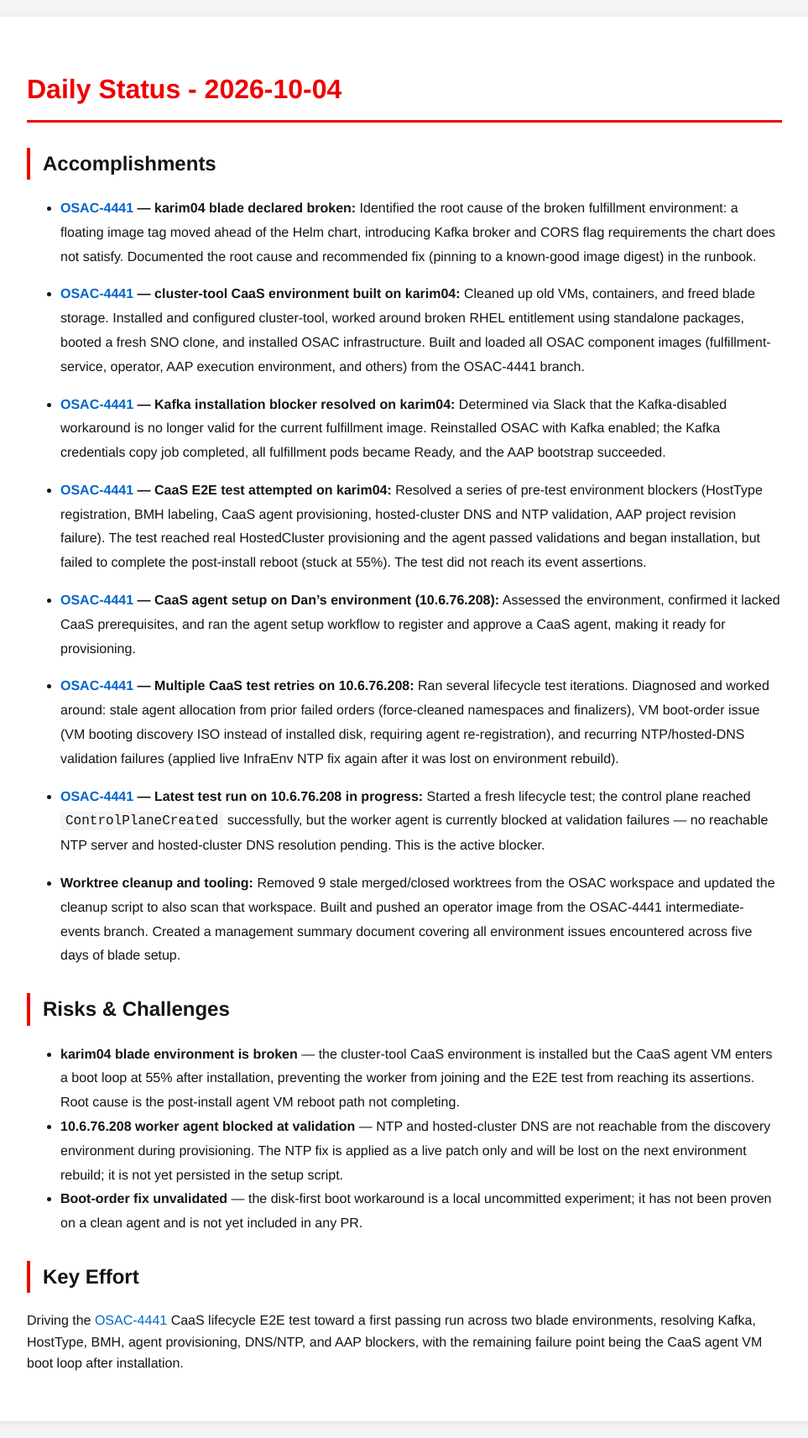
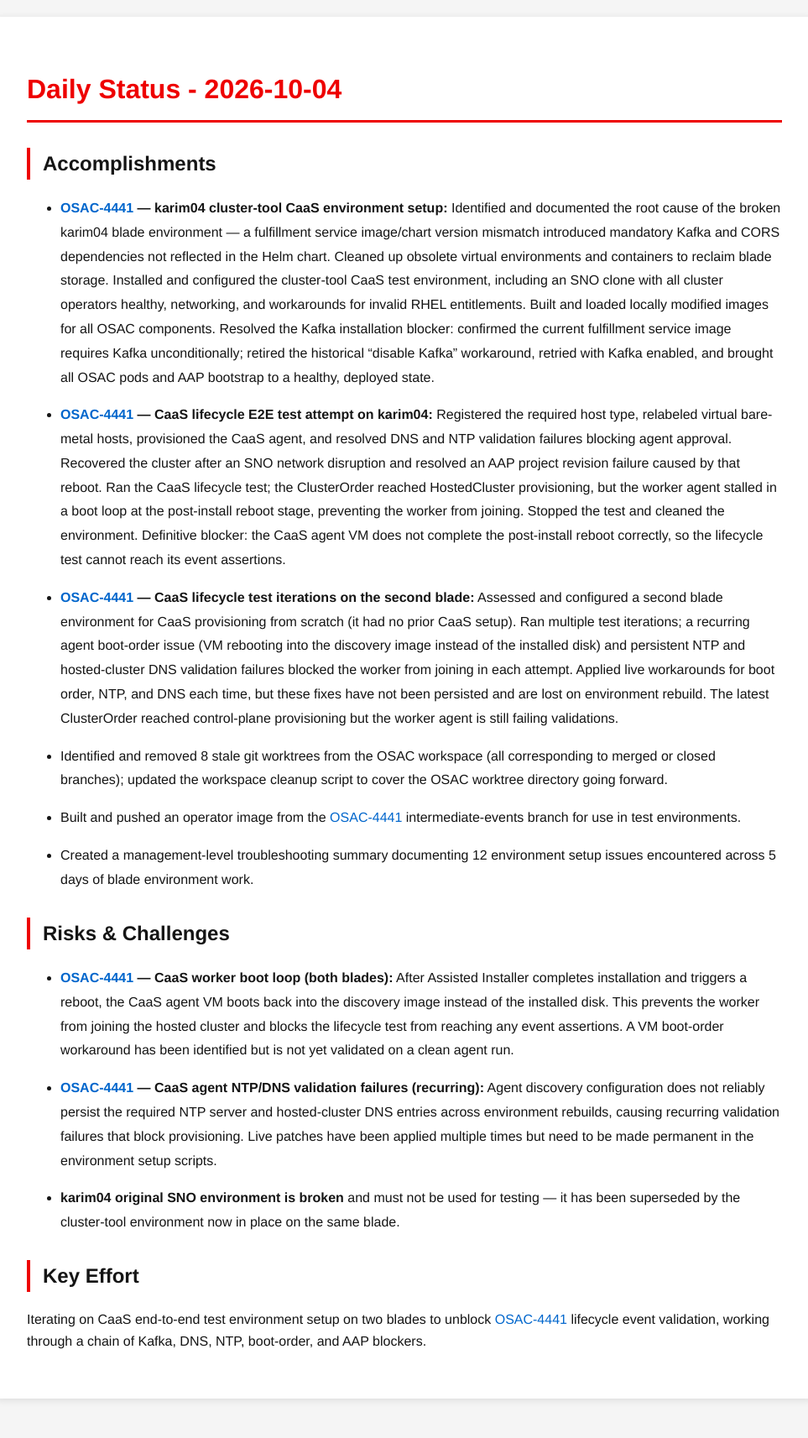
Before and after one commit to tzvatot/daily-status, a Jekyll site: the page built from 2026-10-04.md, in a window 1280 px wide. Shown: the whole page at 84% size, without its empty margins (158-1121 px from the left). Built offline with Jekyll 4.4.1, drawn with Linux system fonts in a browser that asks for light colours; after the commit the page ends 1686 px from its top, so only the background shows below that.

Commit message:
Daily status update - 2026-10-04

```diff
--- a/2026-10-04.md
+++ b/2026-10-04.md
@@ -8,28 +8,26 @@
 
 ## Accomplishments
 
-- **[OSAC-4441](https://redhat.atlassian.net/browse/OSAC-4441) — karim04 blade declared broken:** Identified the root cause of the broken fulfillment environment: a floating image tag moved ahead of the Helm chart, introducing Kafka broker and CORS flag requirements the chart does not satisfy. Documented the root cause and recommended fix (pinning to a known-good image digest) in the runbook.
+- **[OSAC-4441](https://redhat.atlassian.net/browse/OSAC-4441) — karim04 cluster-tool CaaS environment setup:** Identified and documented the root cause of the broken karim04 blade environment — a fulfillment service image/chart version mismatch introduced mandatory Kafka and CORS dependencies not reflected in the Helm chart. Cleaned up obsolete virtual environments and containers to reclaim blade storage. Installed and configured the cluster-tool CaaS test environment, including an SNO clone with all cluster operators healthy, networking, and workarounds for invalid RHEL entitlements. Built and loaded locally modified images for all OSAC components. Resolved the Kafka installation blocker: confirmed the current fulfillment service image requires Kafka unconditionally; retired the historical "disable Kafka" workaround, retried with Kafka enabled, and brought all OSAC pods and AAP bootstrap to a healthy, deployed state.
 
-- **[OSAC-4441](https://redhat.atlassian.net/browse/OSAC-4441) — cluster-tool CaaS environment built on karim04:** Cleaned up old VMs, containers, and freed blade storage. Installed and configured cluster-tool, worked around broken RHEL entitlement using standalone packages, booted a fresh SNO clone, and installed OSAC infrastructure. Built and loaded all OSAC component images (fulfillment-service, operator, AAP execution environment, and others) from the OSAC-4441 branch.
+- **[OSAC-4441](https://redhat.atlassian.net/browse/OSAC-4441) — CaaS lifecycle E2E test attempt on karim04:** Registered the required host type, relabeled virtual bare-metal hosts, provisioned the CaaS agent, and resolved DNS and NTP validation failures blocking agent approval. Recovered the cluster after an SNO network disruption and resolved an AAP project revision failure caused by that reboot. Ran the CaaS lifecycle test; the ClusterOrder reached HostedCluster provisioning, but the worker agent stalled in a boot loop at the post-install reboot stage, preventing the worker from joining. Stopped the test and cleaned the environment. Definitive blocker: the CaaS agent VM does not complete the post-install reboot correctly, so the lifecycle test cannot reach its event assertions.
 
-- **[OSAC-4441](https://redhat.atlassian.net/browse/OSAC-4441) — Kafka installation blocker resolved on karim04:** Determined via Slack that the Kafka-disabled workaround is no longer valid for the current fulfillment image. Reinstalled OSAC with Kafka enabled; the Kafka credentials copy job completed, all fulfillment pods became Ready, and the AAP bootstrap succeeded.
+- **[OSAC-4441](https://redhat.atlassian.net/browse/OSAC-4441) — CaaS lifecycle test iterations on the second blade:** Assessed and configured a second blade environment for CaaS provisioning from scratch (it had no prior CaaS setup). Ran multiple test iterations; a recurring agent boot-order issue (VM rebooting into the discovery image instead of the installed disk) and persistent NTP and hosted-cluster DNS validation failures blocked the worker from joining in each attempt. Applied live workarounds for boot order, NTP, and DNS each time, but these fixes have not been persisted and are lost on environment rebuild. The latest ClusterOrder reached control-plane provisioning but the worker agent is still failing validations.
 
-- **[OSAC-4441](https://redhat.atlassian.net/browse/OSAC-4441) — CaaS E2E test attempted on karim04:** Resolved a series of pre-test environment blockers (HostType registration, BMH labeling, CaaS agent provisioning, hosted-cluster DNS and NTP validation, AAP project revision failure). The test reached real HostedCluster provisioning and the agent passed validations and began installation, but failed to complete the post-install reboot (stuck at 55%). The test did not reach its event assertions.
+- Identified and removed 8 stale git worktrees from the OSAC workspace (all corresponding to merged or closed branches); updated the workspace cleanup script to cover the OSAC worktree directory going forward.
 
-- **[OSAC-4441](https://redhat.atlassian.net/browse/OSAC-4441) — CaaS agent setup on Dan's environment (10.6.76.208):** Assessed the environment, confirmed it lacked CaaS prerequisites, and ran the agent setup workflow to register and approve a CaaS agent, making it ready for provisioning.
+- Built and pushed an operator image from the [OSAC-4441](https://redhat.atlassian.net/browse/OSAC-4441) intermediate-events branch for use in test environments.
 
-- **[OSAC-4441](https://redhat.atlassian.net/browse/OSAC-4441) — Multiple CaaS test retries on 10.6.76.208:** Ran several lifecycle test iterations. Diagnosed and worked around: stale agent allocation from prior failed orders (force-cleaned namespaces and finalizers), VM boot-order issue (VM booting discovery ISO instead of installed disk, requiring agent re-registration), and recurring NTP/hosted-DNS validation failures (applied live InfraEnv NTP fix again after it was lost on environment rebuild).
-
-- **[OSAC-4441](https://redhat.atlassian.net/browse/OSAC-4441) — Latest test run on 10.6.76.208 in progress:** Started a fresh lifecycle test; the control plane reached `ControlPlaneCreated` successfully, but the worker agent is currently blocked at validation failures — no reachable NTP server and hosted-cluster DNS resolution pending. This is the active blocker.
-
-- **Worktree cleanup and tooling:** Removed 9 stale merged/closed worktrees from the OSAC workspace and updated the cleanup script to also scan that workspace. Built and pushed an operator image from the OSAC-4441 intermediate-events branch. Created a management summary document covering all environment issues encountered across five days of blade setup.
+- Created a management-level troubleshooting summary documenting 12 environment setup issues encountered across 5 days of blade environment work.
 
 ## Risks & Challenges
 
-- **karim04 blade environment is broken** — the cluster-tool CaaS environment is installed but the CaaS agent VM enters a boot loop at 55% after installation, preventing the worker from joining and the E2E test from reaching its assertions. Root cause is the post-install agent VM reboot path not completing.
-- **10.6.76.208 worker agent blocked at validation** — NTP and hosted-cluster DNS are not reachable from the discovery environment during provisioning. The NTP fix is applied as a live patch only and will be lost on the next environment rebuild; it is not yet persisted in the setup script.
-- **Boot-order fix unvalidated** — the disk-first boot workaround is a local uncommitted experiment; it has not been proven on a clean agent and is not yet included in any PR.
+- **[OSAC-4441](https://redhat.atlassian.net/browse/OSAC-4441) — CaaS worker boot loop (both blades):** After Assisted Installer completes installation and triggers a reboot, the CaaS agent VM boots back into the discovery image instead of the installed disk. This prevents the worker from joining the hosted cluster and blocks the lifecycle test from reaching any event assertions. A VM boot-order workaround has been identified but is not yet validated on a clean agent run.
+
+- **[OSAC-4441](https://redhat.atlassian.net/browse/OSAC-4441) — CaaS agent NTP/DNS validation failures (recurring):** Agent discovery configuration does not reliably persist the required NTP server and hosted-cluster DNS entries across environment rebuilds, causing recurring validation failures that block provisioning. Live patches have been applied multiple times but need to be made permanent in the environment setup scripts.
+
+- **karim04 original SNO environment is broken** and must not be used for testing — it has been superseded by the cluster-tool environment now in place on the same blade.
 
 ## Key Effort
 
-Driving the [OSAC-4441](https://redhat.atlassian.net/browse/OSAC-4441) CaaS lifecycle E2E test toward a first passing run across two blade environments, resolving Kafka, HostType, BMH, agent provisioning, DNS/NTP, and AAP blockers, with the remaining failure point being the CaaS agent VM boot loop after installation.
+Iterating on CaaS end-to-end test environment setup on two blades to unblock [OSAC-4441](https://redhat.atlassian.net/browse/OSAC-4441) lifecycle event validation, working through a chain of Kafka, DNS, NTP, boot-order, and AAP blockers.
```
